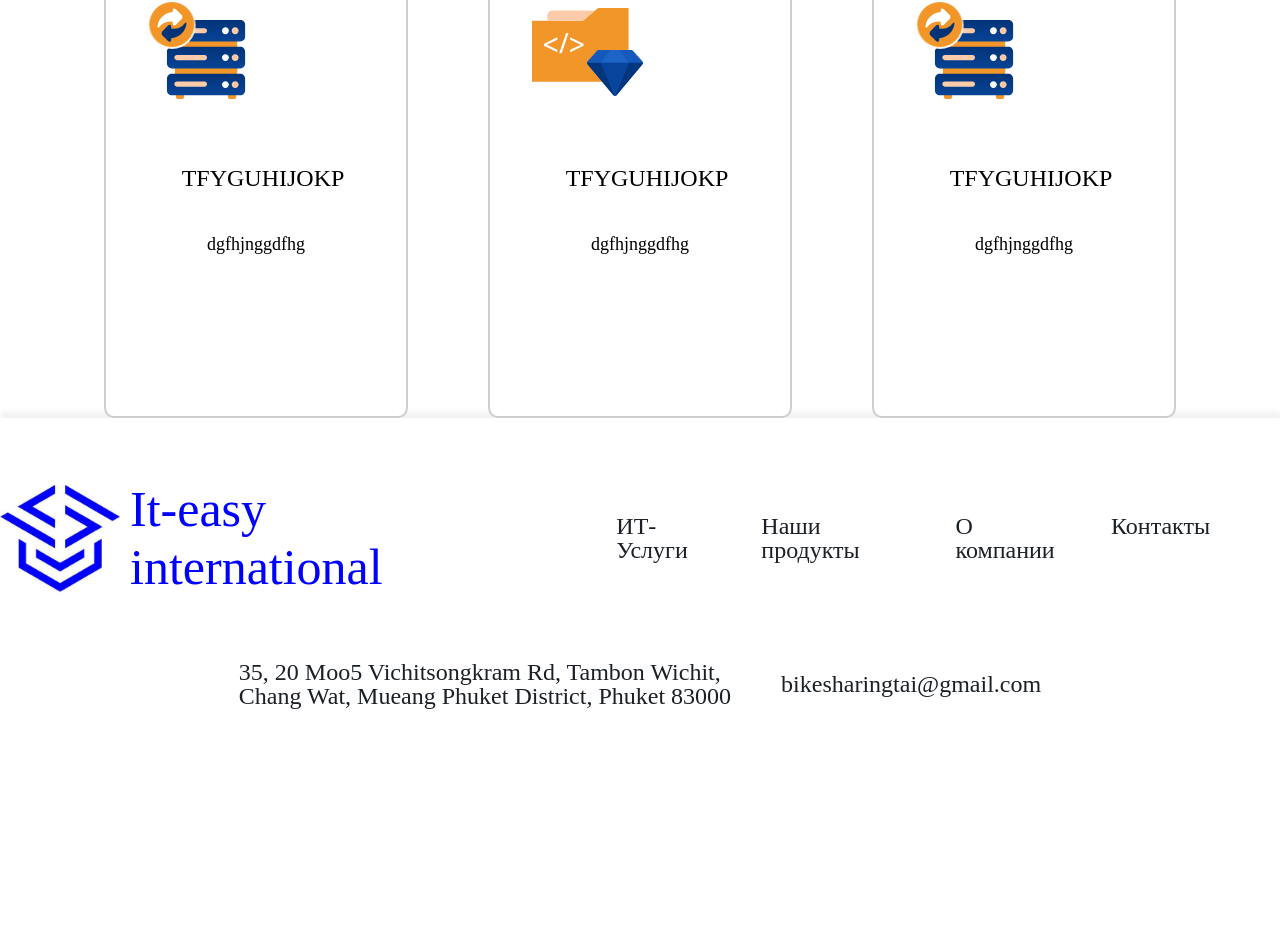
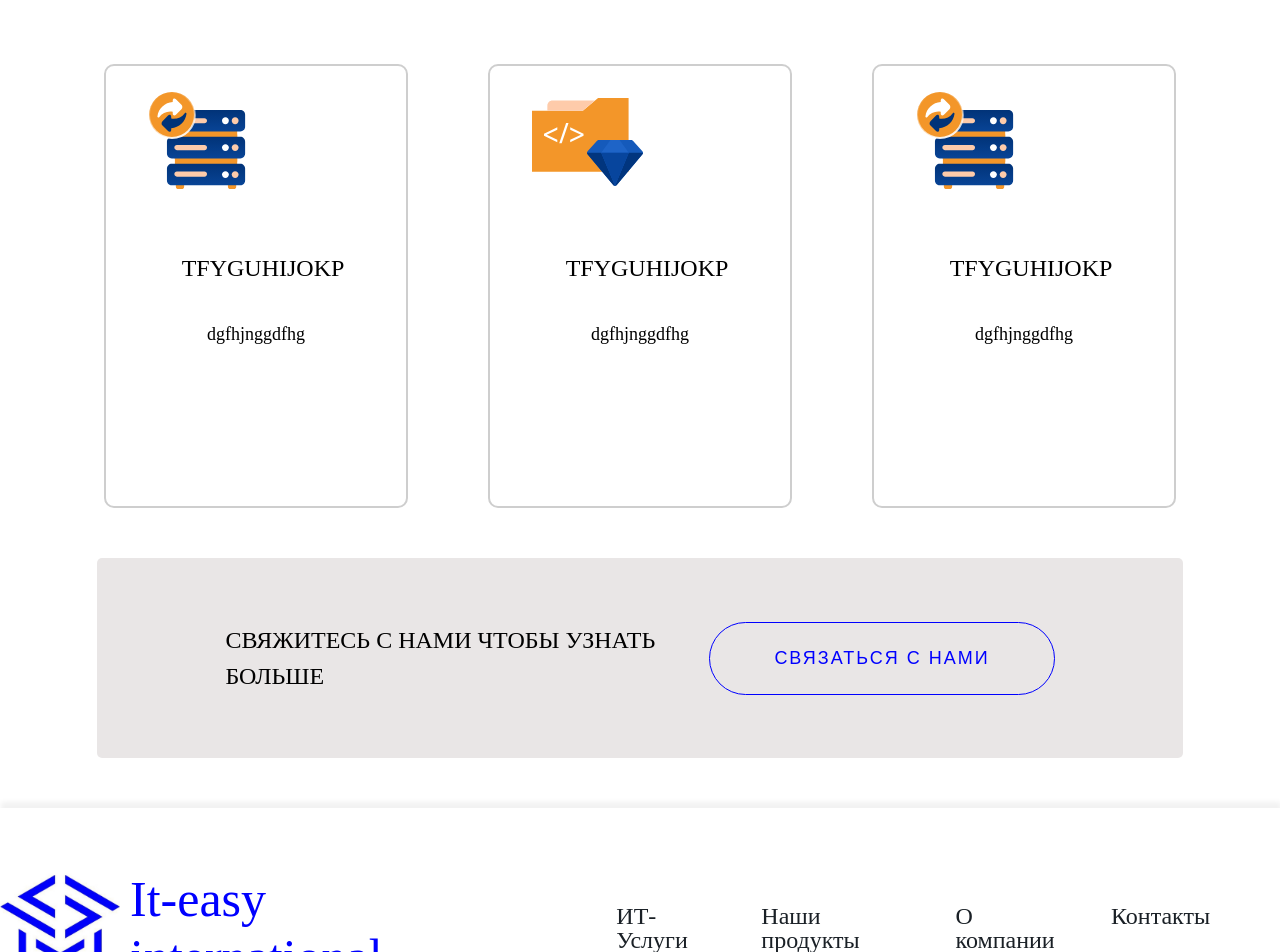
Before and after one commit to MaximEsin/It-easy, a React (Create React App) app: page / in a window 1280 px wide. Shown: the part 1140-2092 px from the top of the page. Before the commit the page ends 1910 px from the top, so only its background shows below. Built offline with nearby package versions, Linux system fonts and the light colour scheme.

Commit message:
Fixes in main

```diff
--- a/src/components/ContactUs.module.scss
+++ b/src/components/ContactUs.module.scss
@@ -4,8 +4,10 @@
     background-color: rgb(233, 230, 230);
     align-items: center;
     justify-content: space-between;
+    height: 200px;
     padding: 0 10vw 0;
-    height: 200px;
+    margin: 50px 0 50px;
+    border-radius: 5px;
   }
 
   &__text {
--- a/src/pages/Main.jsx
+++ b/src/pages/Main.jsx
@@ -1,11 +1,12 @@
 import React from "react";
-import styles from "../styles/Main.module.scss"
-import Card from "../components/Card"
-import Bank from "../images/Bank.svg"
-import Dom from "../images/Dom.svg"
-import Medal from "../images/Medal.svg"
-import Papka from "../images/Papka.svg"
-import Server from "../images/Server.svg"
+import styles from "../styles/Main.module.scss";
+import Card from "../components/Card";
+import Bank from "../images/Bank.svg";
+import Dom from "../images/Dom.svg";
+import Medal from "../images/Medal.svg";
+import Papka from "../images/Papka.svg";
+import Server from "../images/Server.svg";
+import ContactUs from "../components/ContactUs";
 
 const Main = () => {
   return <div className={styles.main}>
@@ -24,6 +25,7 @@ const Main = () => {
     <Card heading="tfyguhijokp" description="dgfhjnggdfhg" img={Papka}/>
     <Card heading="tfyguhijokp" description="dgfhjnggdfhg" img={Server}/>
     </div>
+    <ContactUs/>
   </div>;
 };
 
--- a/src/styles/Main.module.scss
+++ b/src/styles/Main.module.scss
@@ -52,7 +52,7 @@
 }
 
 .cards {
-  margin-top: -290px;
+  margin-top: -200px;
   max-width: 1200px;
   display: flex;
   flex-wrap: wrap;
```
